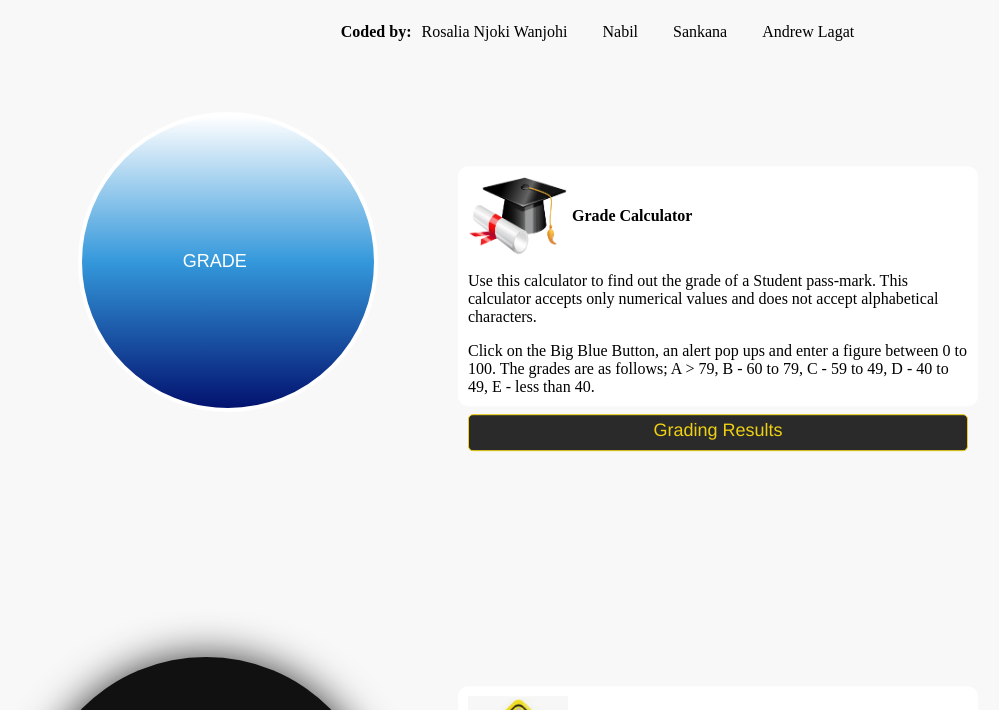
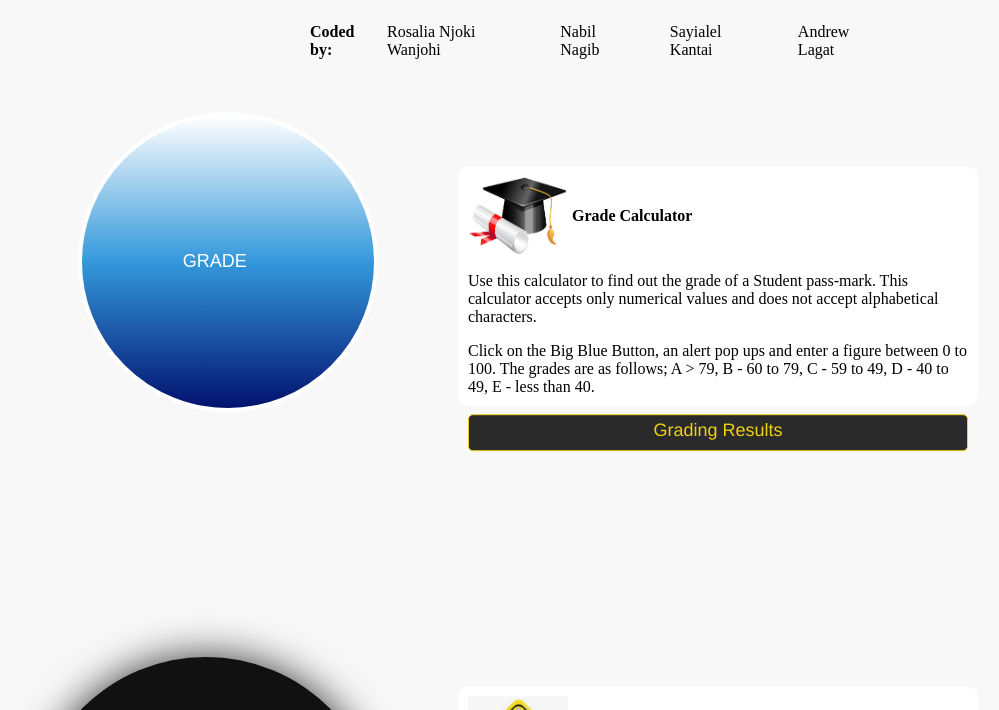
Before and after one commit to maruands/SDF-PT05-GROUP-02, a plain HTML site: page Code Challenge/index.html in a window 1280 px wide. Shown: the part 73-783 px from the top of the page, without its empty margins (50-1049 px from the left). Drawn offline with Linux system fonts and the light colour scheme.

Commit message:
Updates on names

```diff
--- a/Code Challenge/index.html
+++ b/Code Challenge/index.html
@@ -14,8 +14,8 @@
     <ul class="coded_by">
       <h4>Coded by:</h4>
       <li>Rosalia Njoki Wanjohi</li>
-      <li>Nabil</li>
-      <li>Sankana</li>
+      <li>Nabil Nagib</li>
+      <li>Sayialel Kantai</li>
       <li>Andrew Lagat</li>
     </ul>
     <!-- Challenge 1: Student Grade Generator -->
```
